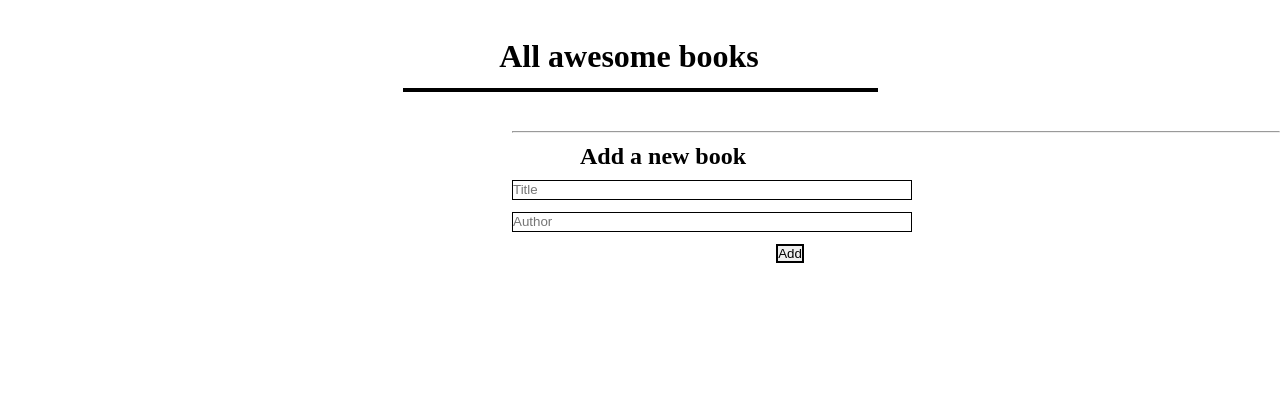
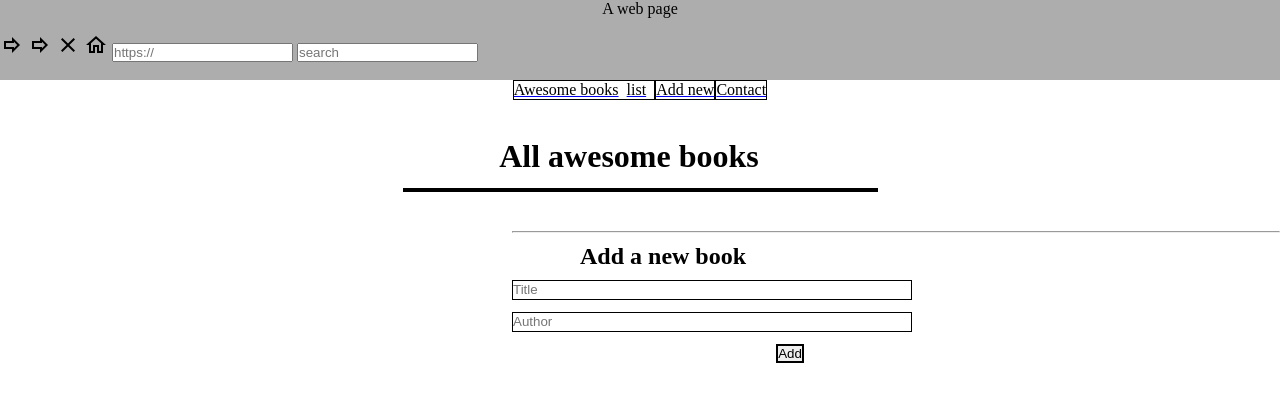
Before and after one commit to 29td/Awesome-books, a website: page index.html in a window 1280 px wide. Drawn offline with Linux system fonts and the light colour scheme.

Commit message:
link pages

```diff
--- a/index.html
+++ b/index.html
@@ -9,6 +9,17 @@
 </head>
 <body>
 
+    <header>
+    <!-- navigation bar -->
+
+   </header>
+
+   <div class="linked">
+       <!-- link items -->
+
+   </div>
+
+
     <!-- Title -->
 
     <h1 class="books">All awesome books</h1>
@@ -19,7 +30,7 @@
     </div>
 
     <!-- The form section -->
-    <nav class="forms-section">
+    <div class="forms-section">
         <hr>
         <h2>Add a new book</h2>
         <form id="form">
@@ -32,7 +43,7 @@
             </div>
             <button type="submit" class="addbtn">Add</button>
         </form>
-    </nav>
+    </div>
 
 <script src="script.js"></script>
 </body>
--- a/script.js
+++ b/script.js
@@ -43,6 +43,29 @@ class Storage {
     localStorage.setItem('books', JSON.stringify(books));
   }
 }
+
+// navigation bar
+const header = document.querySelector('header');
+header.innerHTML = `    <nav class="navigation">
+<p>A web page</p>
+<img src="./assets/icons/foward.svg" alt="img" class="icons"/>
+<img src="./assets/icons/foward.svg" alt="img" class="icons"/>
+<img src="./assets/icons/cross.svg" alt="img" class="icons"/>
+<img src="./assets/icons/home.svg" alt="img" class="icons"/>
+<input type="text" placeholder="https://" class="search-bar"></input>
+<input type="search" placeholder="search"></input>
+</nav>
+`;
+
+// linking items
+const items = document.querySelector('.linked');
+
+items.innerHTML = `       <ul>
+<a href="#"><li>Awesome books<span>list</span></li></a>
+<a href="#"><li>Add new</li></a>
+<a href="#"><li>Contact</li></a>
+</ul>
+`;
 
 // UI Class: Displays listed Books
 class UI {
--- a/style.css
+++ b/style.css
@@ -81,3 +81,38 @@ h2 {
   border: 2px solid #000;
   box-shadow: 0 4px 5px;
 }
+
+.navigation {
+  background-color: rgba(128, 128, 128, 0.644);
+  height: 80px;
+}
+
+.navigation p {
+  display: flex;
+  justify-content: center;
+  align-items: center;
+}
+
+.icons {
+  margin-top: 15px;
+  justify-content: center;
+}
+
+.search-bar {
+  justify-content: center;
+}
+
+.linked ul {
+  list-style: none;
+  display: flex;
+  justify-content: center;
+  /* gap: 20px; */
+}
+
+.linked ul li {
+  border: 1px solid;
+  text-decoration: none;
+  color: #000;
+  list-style: none;
+
+}
```
Also changed, not shown: assets/icons/cross.svg (added), assets/icons/foward.svg (added), assets/icons/home.svg (added), assets/icons/search.svg (added).
